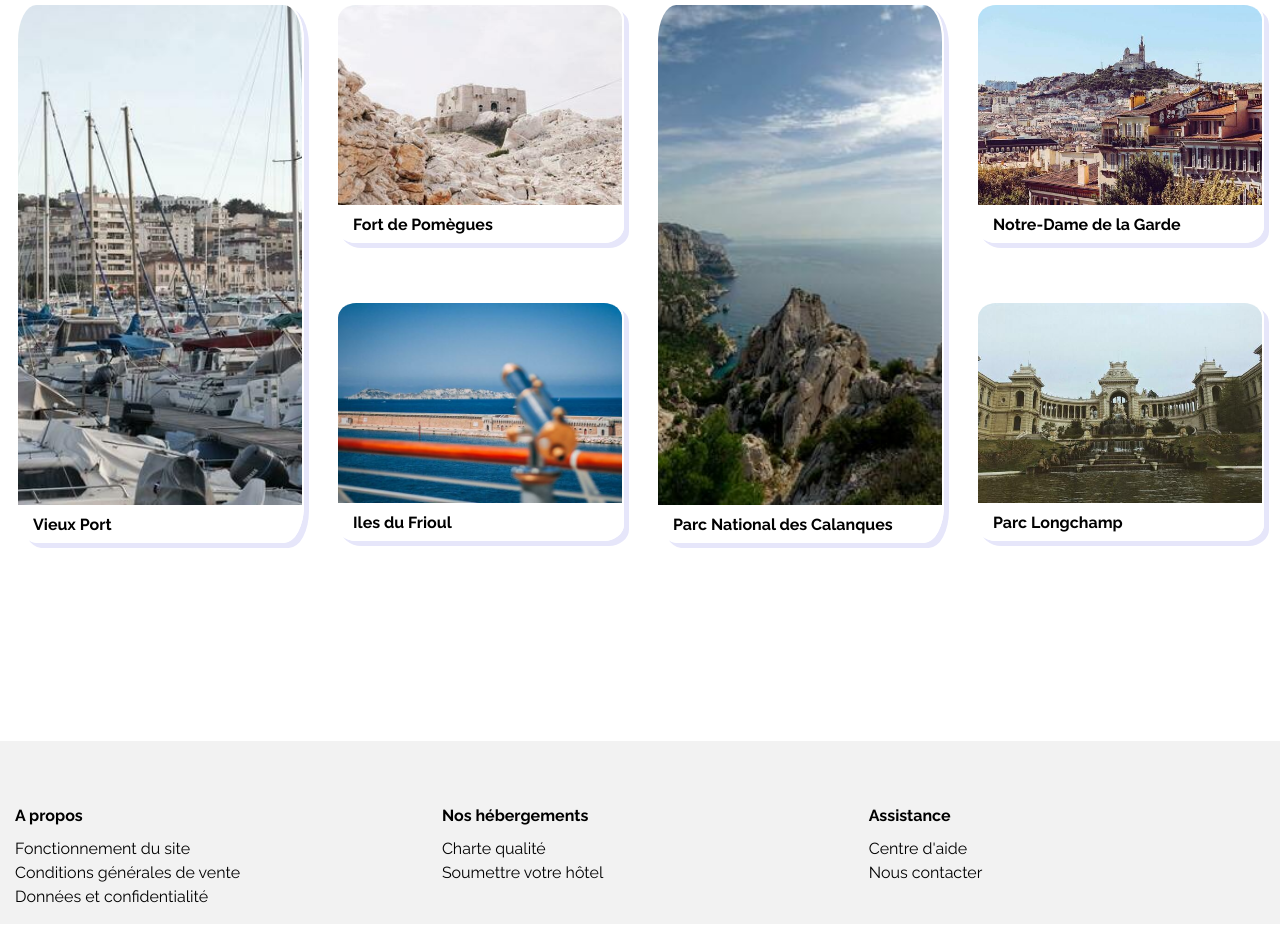
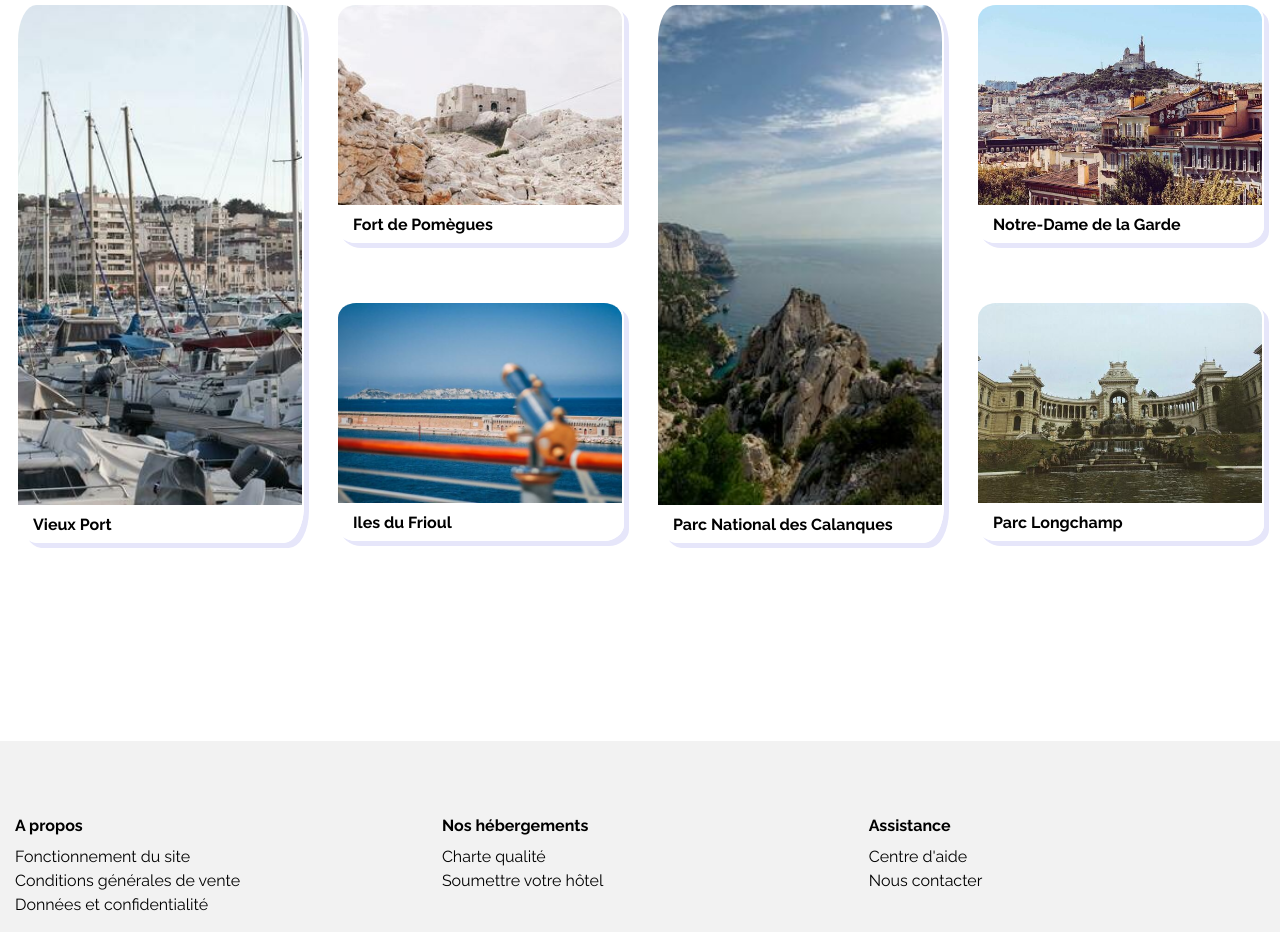
Before and after one commit to amandine03021988/AmandineBarbason_2_14092020, a plain HTML site: page index.html in a window 1280 px wide. Shown: the part 1267-2199 px from the top of the page. Drawn offline with Linux system fonts and the light colour scheme.

Commit message:
Update index.html

```diff
--- a/index.html
+++ b/index.html
@@ -393,21 +393,21 @@
         <div class="inner_footer">
 
         <div class="tiers">
-          <h1>A propos</h1>
+        <p class="categories">A propos</p>
         <div class="sous-categorie">Fonctionnement du site</div>
         <div class="sous-categorie">Conditions générales de vente</div>
         <div class="sous-categorie">Données et confidentialité</div>
         </div>
 
        <div class="tiers">
-         <h1>Nos hébergements</h1>
+       <p class="categories">Nos hébergements</p>
        <div class="sous-categorie">Charte qualité</div>
        <div class="sous-categorie">Soumettre votre hôtel</div>
 
        </div>
 
        <div class="tiers">
-         <h1>Assistance</h1>
+       <p class="categories">Assistance</p>
        <div class="sous-categorie">Centre d'aide</div>
        <div class="sous-categorie">Nous contacter</div>
 
```
